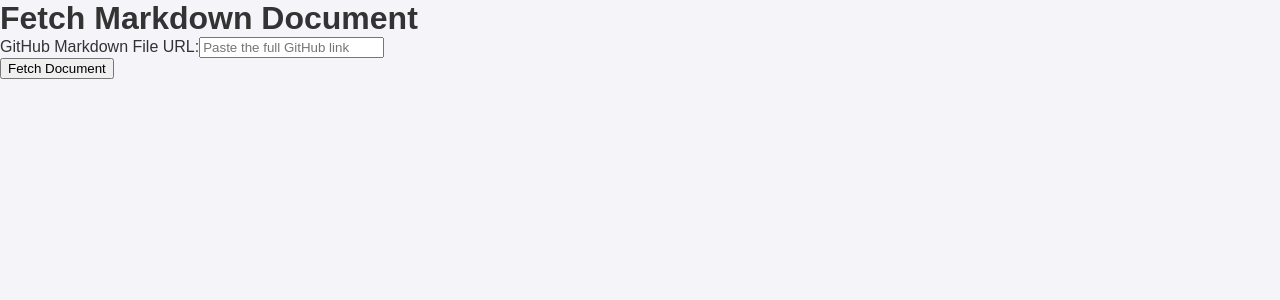
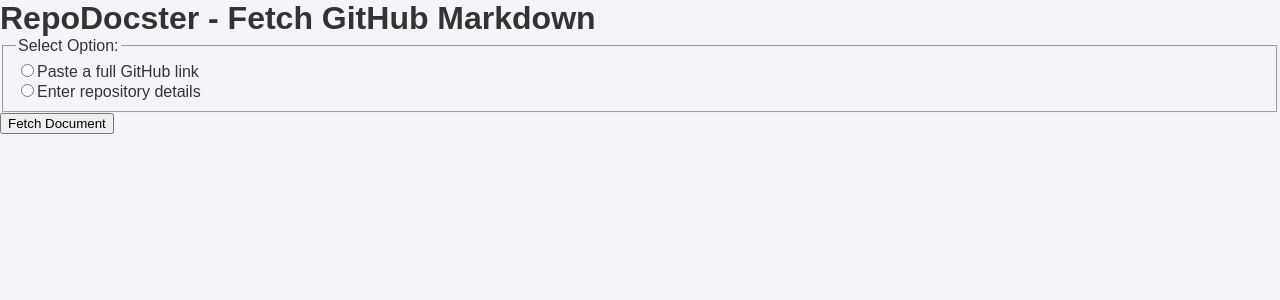
Before and after one commit to legitmattias/RepoDocster, a React (Create React App) app in the folder repodocster-frontend/: page / in a window 1280 px wide. Shown: the top 300 px of the page. Built offline with nearby package versions, Linux system fonts and the light colour scheme; no server answers.

Commit message:
Feat(frontend): Implement - alongside option to paste github full path - the option to choose owner, repo and filepath.

```diff
--- a/repodocster-frontend/src/pages/FormPage.tsx
+++ b/repodocster-frontend/src/pages/FormPage.tsx
@@ -1,38 +1,57 @@
 import React, { useState } from 'react'
 import FrontendConfig from '../config/FrontendConfig'
+import GithubUrlValidator from '../utils/GithubUrlValidator'
 
 interface FormPageProps {
   config: FrontendConfig
 }
 
 const FormPage: React.FC<FormPageProps> = ({ config }) => {
-  const [url, setUrl] = useState<string>('')  // Holds the full GitHub link.
-  const [content, setContent] = useState<string>('')  // Holds fetched document content.
-  const [loading, setLoading] = useState<boolean>(false)
+  const [urlOption, setUrlOption] = useState('')
+  const [url, setUrl] = useState('') // For option 1.
+  const [owner, setOwner] = useState('') // For option 2.
+  const [repo, setRepo] = useState('') // For option 2.
+  const [fileType, setFileType] = useState('README') // For option 2.
+  const [content, setContent] = useState('')
+  const [loading, setLoading] = useState(false)
   const [error, setError] = useState<string | null>(null)
 
-  // Handle form submission to fetch the document.
+  // Instantiate GithubUrlValidator.
+  const githubUrlValidator = new GithubUrlValidator()
+
+  const handleUrlOptionChange = (e: React.ChangeEvent<HTMLInputElement>) => {
+    setUrlOption(e.target.value)
+  }
+
   const handleSubmit = async (e: React.FormEvent<HTMLFormElement>) => {
     e.preventDefault()
     setLoading(true)
     setError(null)
 
-    // Backend expects the owner, repo, and filepath.
-    const match = url.match(/github\.com\/([^/]+)\/([^/]+)\/blob\/[^/]+\/(.+)/)
-    if (!match) {
+    try {
+      let apiUrl = ''
+
+      if (urlOption === 'github-url') {
+
+        // Validate Github URL.
+        const result = githubUrlValidator.validate(url)
+        if (!result) {
           setError('Invalid GitHub URL format. Please ensure it follows the correct structure.')
           setLoading(false)
           return
         }
 
-    const owner = match[1]
-    const repo = match[2]
-    const filepath = match[3]
+        const { owner, repo, filepath } = result
+        apiUrl = config.getGithubRoute(owner, repo, filepath)
 
-    const apiUrl = config.getGithubRoute(owner, repo, filepath)
+      } else if (urlOption === 'owner-repo') {
+        // Use the owner, repo, and file type selected.
+        const filepath = fileType === 'README' ? 'README.md' : 'CHANGELOG.md'
+        apiUrl = config.getGithubRoute(owner, repo, filepath)
+      }
+
       console.log('Requesting URL:', apiUrl)
 
-    try {
       const response = await fetch(apiUrl)
       if (!response.ok) {
         throw new Error('Failed to fetch document')
@@ -47,27 +66,97 @@ const FormPage: React.FC<FormPageProps> = ({ config }) => {
   }
 
   return (
+    <div className="form-page">
+      <h1>RepoDocster - Fetch GitHub Markdown</h1>
+
+      <form onSubmit={handleSubmit}>
+        <fieldset>
+          <legend>Select Option:</legend>
+
           <div>
-      <h1>Fetch Markdown Document</h1>
-      <form onSubmit={handleSubmit}>
+            <label>
+              <input
+                type="radio"
+                name="urlOption"
+                value="github-url"
+                checked={urlOption === 'github-url'}
+                onChange={handleUrlOptionChange}
+              />
+              Paste a full GitHub link
+            </label>
+          </div>
+
+          {urlOption === 'github-url' && (
             <div>
-          <label htmlFor="url">GitHub Markdown File URL:</label>
+              <label htmlFor="url">GitHub URL:</label>
               <input
                 id="url"
                 type="text"
                 value={url}
                 onChange={(e) => setUrl(e.target.value)}
-            placeholder="Paste the full GitHub link"
+                placeholder="https://github.com/owner/repo/blob/main/README.md"
                 required
               />
             </div>
-        <button type="submit" disabled={loading}>
-          {loading ? 'Loading...' : 'Fetch Document'}
-        </button>
+          )}
+
+          <div>
+            <label>
+              <input
+                type="radio"
+                name="urlOption"
+                value="owner-repo"
+                checked={urlOption === 'owner-repo'}
+                onChange={handleUrlOptionChange}
+              />
+              Enter repository details
+            </label>
+          </div>
+
+          {urlOption === 'owner-repo' && (
+            <>
+              <div>
+                <label htmlFor="owner">Owner:</label>
+                <input
+                  id="owner"
+                  type="text"
+                  value={owner}
+                  onChange={(e) => setOwner(e.target.value)}
+                  placeholder="GitHub owner"
+                  required
+                />
+              </div>
+              <div>
+                <label htmlFor="repo">Repository:</label>
+                <input
+                  id="repo"
+                  type="text"
+                  value={repo}
+                  onChange={(e) => setRepo(e.target.value)}
+                  placeholder="GitHub repository"
+                  required
+                />
+              </div>
+              <div>
+                <label htmlFor="fileType">File Type:</label>
+                <select
+                  id="fileType"
+                  value={fileType}
+                  onChange={(e) => setFileType(e.target.value)}
+                >
+                  <option value="README">README</option>
+                  <option value="CHANGELOG">CHANGELOG</option>
+                </select>
+              </div>
+            </>
+          )}
+        </fieldset>
+
+        <button type="submit">Fetch Document</button>
       </form>
 
+      {loading && <p>Loading...</p>}
       {error && <p style={{ color: 'red' }}>{error}</p>}
-
       {content && (
         <div>
           <h2>Document Content</h2>
```
Lines whose indentation alone changed are shown as unchanged.
